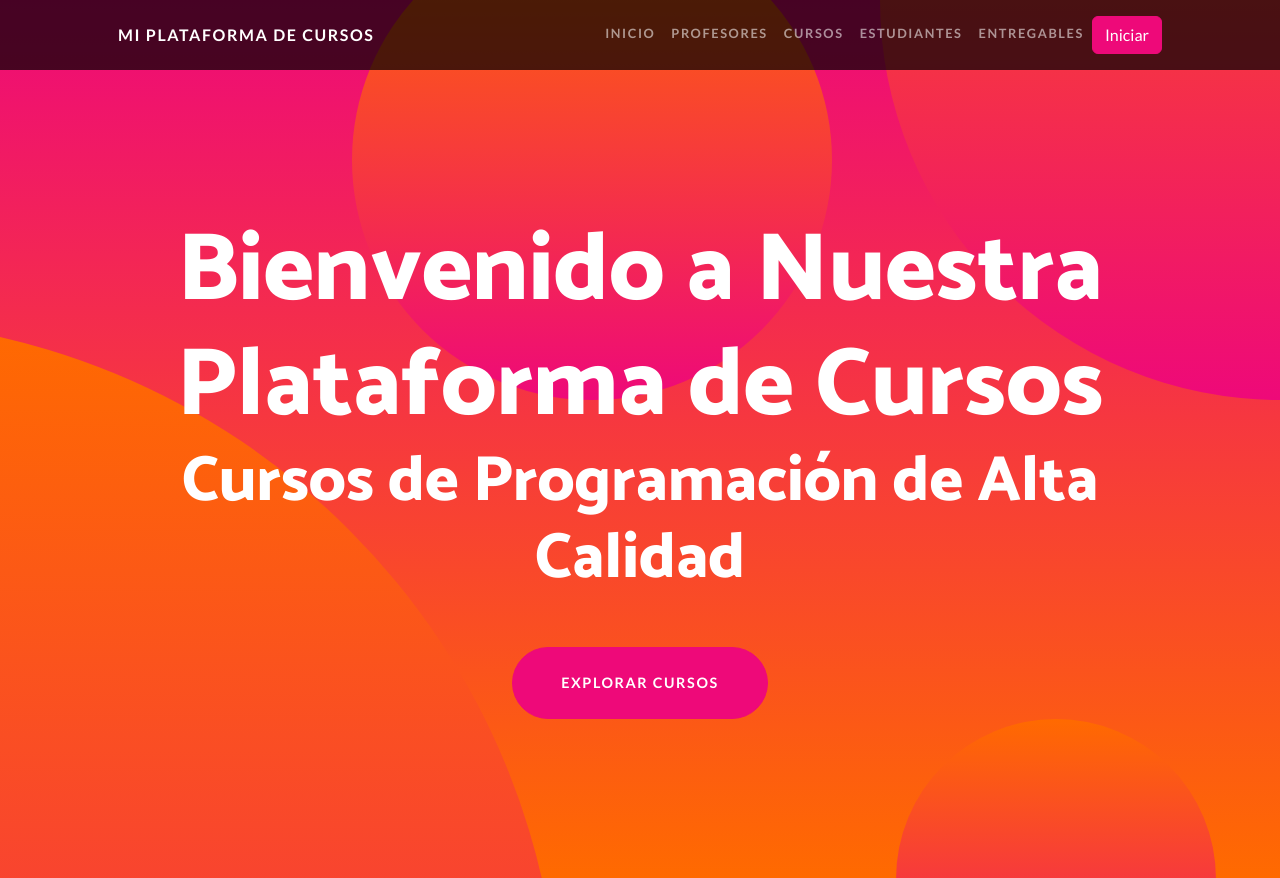
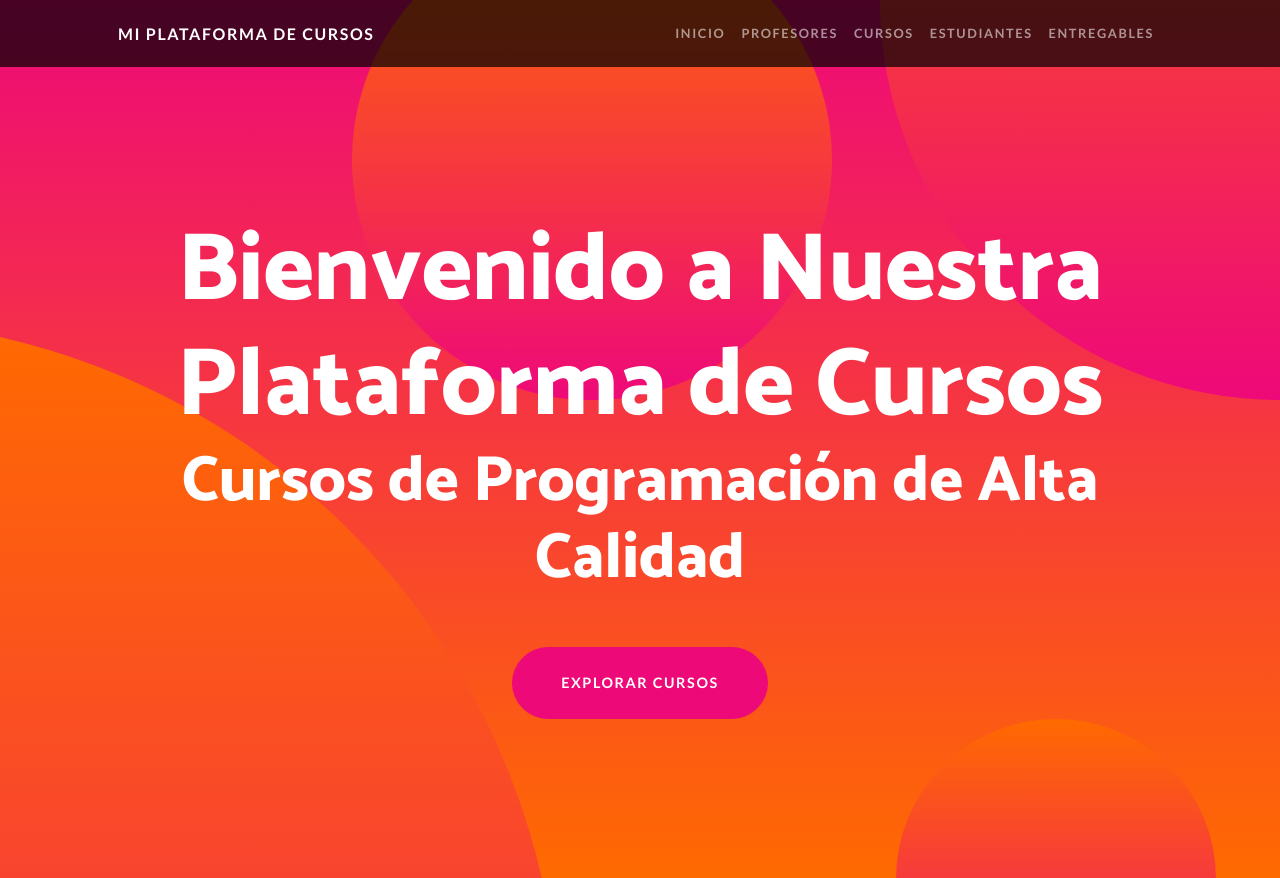
Before and after one commit to lacattaneo/entregaCoderHouse, a Django app: page / in a window 1280 px wide. Shown: the top 878 px of the page. Run offline with Django 5.2, Linux system fonts and the light colour scheme; some libraries are stand-ins or nearby versions.

Commit message:
entrega final 2.0

```diff
--- a/appCoder/templates/AppCoder/index.html
+++ b/appCoder/templates/AppCoder/index.html
@@ -33,7 +33,7 @@
                     <li class="nav-item"><a class="nav-link" href="{% url 'cursos' %}">Cursos</a></li>
                     <li class="nav-item"><a class="nav-link" href="{% url 'estudiantes' %}">Estudiantes</a></li>
                     <li class="nav-item"><a class="nav-link" href="{% url 'entregables' %}">Entregables</a></li>
-                    <li class="nav-item"><a class="btn btn-primary" href="#NADAAUN">Iniciar</a></li>
+
                 </ul>
             </div>
         </div>
```
Also changed, not shown: readme.txt.
